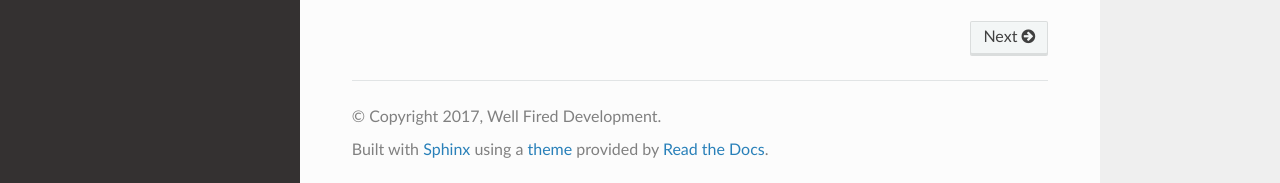
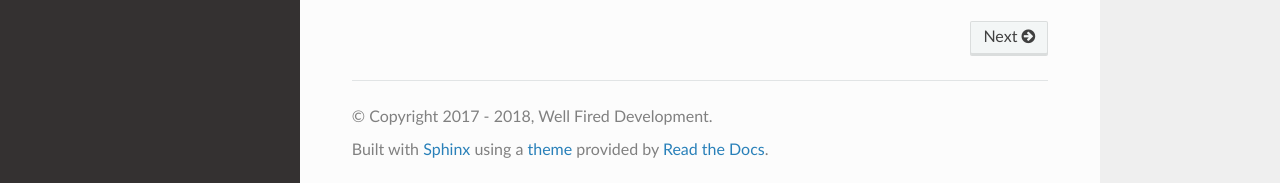
Before and after one commit to WellFiredDevelopment/dotProfileDocumentation, a Sphinx documentation site: the page built from sphinx/source/index.rst, in a window 1280 px wide and 1026 px high. Shown: the part 840-1023 px from the top of the window. Built offline with Sphinx 7.4.7 and the Read the Docs theme 2.0.0, drawn with Linux system fonts in a browser that asks for light colours.

Commit message:
Update year.

```diff
--- a/sphinx/source/conf.py
+++ b/sphinx/source/conf.py
@@ -45,7 +45,7 @@ master_doc = 'index'
 
 # General information about the project.
 project = u'.Profile'
-copyright = u'2017, Well Fired Development'
+copyright = u'2017 - 2018, Well Fired Development'
 author = u'Well Fired Development'
 
 # The version info for the project you're documenting, acts as replacement for
```
